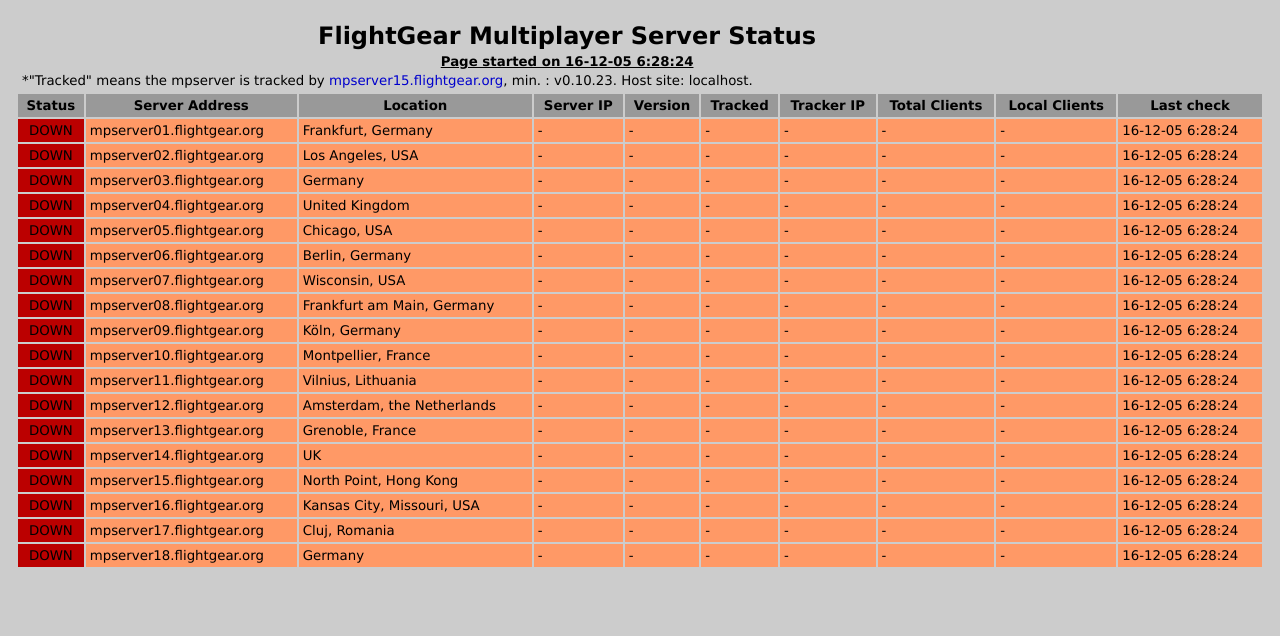
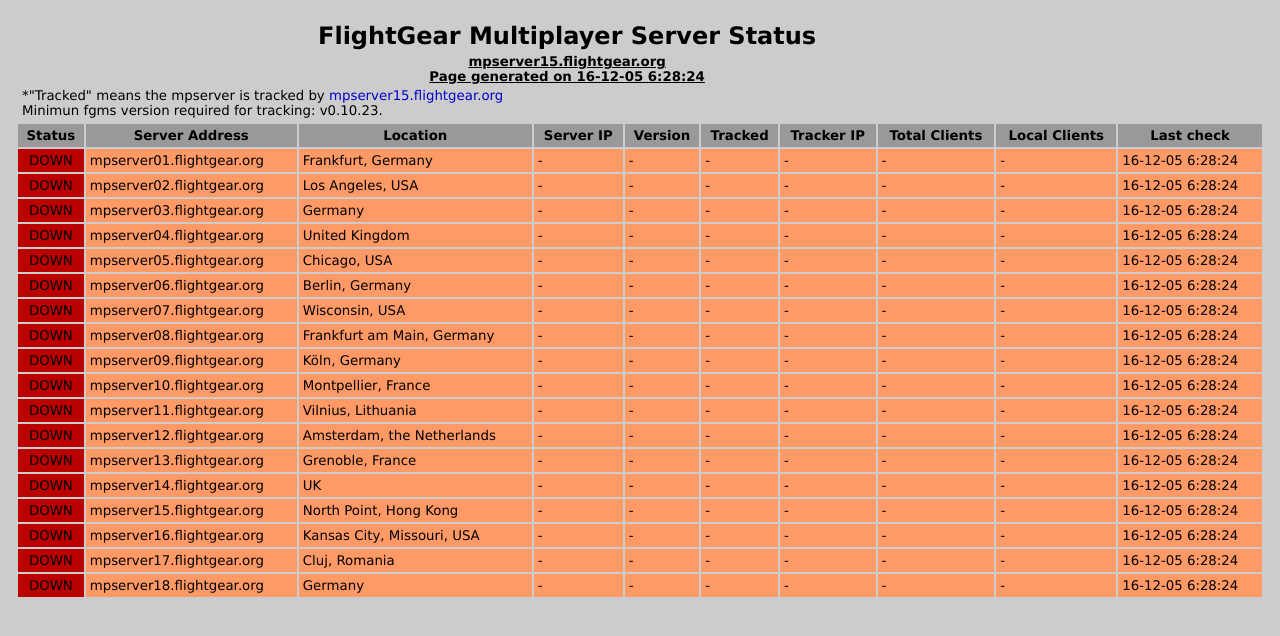
Before and after one commit to FlightGear/fgtracker, a PHP site: page / in a window 1280 px wide. Shown: the top 636 px of the page. Run offline with PHP 8.4, Linux system fonts and the light colour scheme; data that the repository does not hold is empty.

Commit message:
DEV V20161205 [FIX] Hard coding in mpserverstatus

```diff
--- a/web/mpserverstatus/_fgms_checker.php
+++ b/web/mpserverstatus/_fgms_checker.php
@@ -99,16 +99,14 @@ if(isset($tracker)) {
 		else
 		{
 			$subversion=explode(".", $version);
-			//print "aa".$subversion[1];
-			if (intval($subversion[2])<$min_subversion)
+			if (intval($subversion[1])>=$min_version)
 			{
-				if (intval($subversion[1])>$min_version)
+				if (intval($subversion[2])>=$min_subversion)
 					$tracked = "Yes";
-				else
-					$tracked = "No";
+				else $tracked = "No";
 			}
 			else
-				$tracked = "Yes";
+					$tracked = "No";
 		}
 	}
 	else if (stripos($name,'MPSERVER15')!==FALSE)
--- a/web/mpserverstatus/index.php
+++ b/web/mpserverstatus/index.php
@@ -59,7 +59,7 @@ $HEAD .= <<<HEAD
   <script type="text/javascript">
     function check_mpservers() { $ONLOAD
     }
-	setInterval('check_mpservers()',60000);
+	setInterval('check_mpservers()',15000);
   </script>
 </head>
 
@@ -71,12 +71,11 @@ $HEAD .= <<<HEAD
 					FlightGear Multiplayer Server Status<br />
 				</div>
 				<div class="title">
-                Page started on
+					mpserver15.flightgear.org<br />Page generated on
 HEAD;
 $HEAD .= date("y-m-d G:i:s").'<br />
 				</div>
-				*"Tracked" means the mpserver is tracked by <a href="http://mpserver15.flightgear.org">mpserver15.flightgear.org</a>, min. : v0.10.'.$min_subversion.'.
-                Host site: '.$host_site.'.
+				*"Tracked" means the mpserver is tracked by <a href="http://mpserver15.flightgear.org">mpserver15.flightgear.org</a><br /> Minimun fgms version required for tracking: v0.'.$min_version.'.'.$min_subversion.'.
 			</td>
 		</tr>
 		<tr class="header">
```
